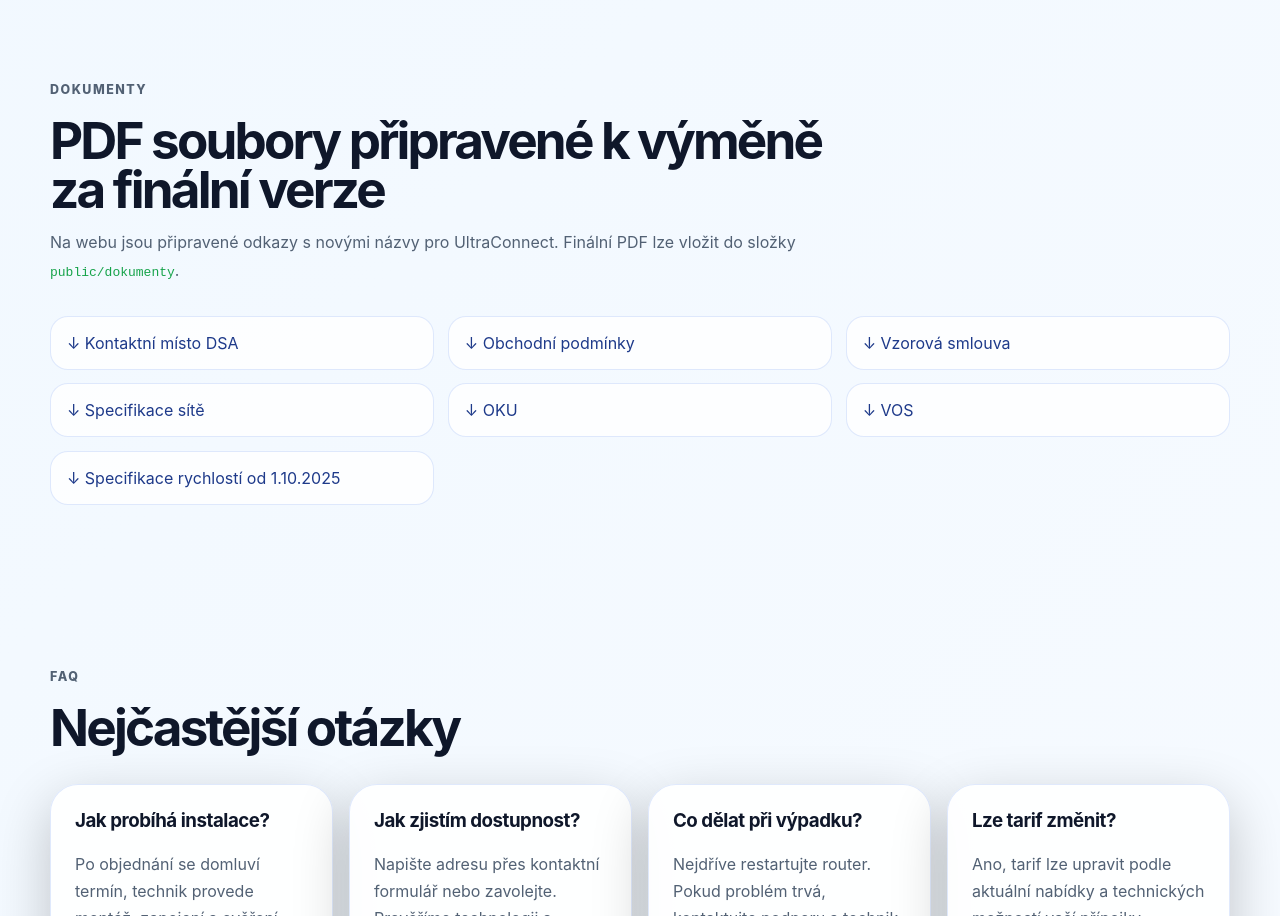
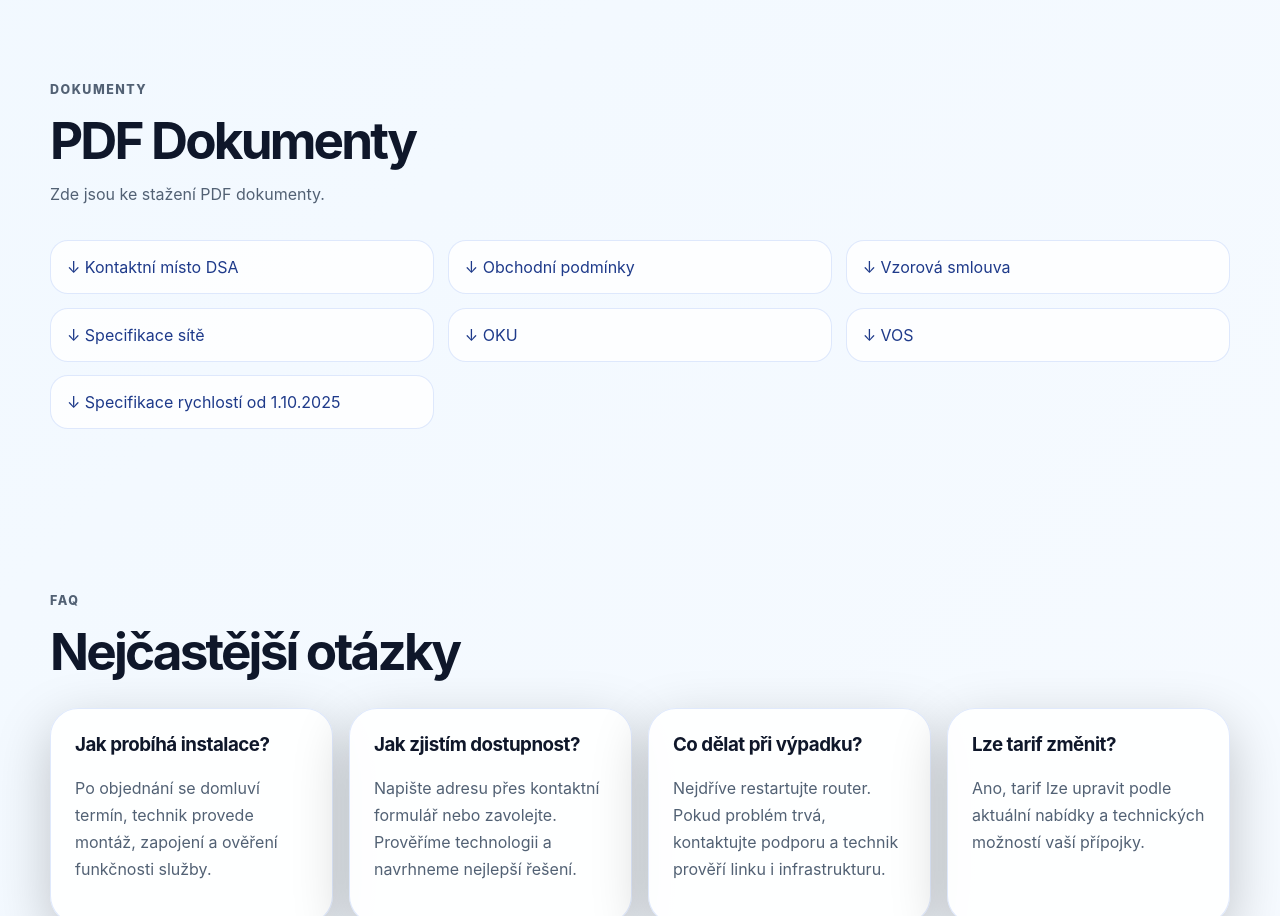
Before and after one commit to Jarou3ek/ultraconnect, a website: page index.html in a window 1280 px wide. Shown: the part 7168-8084 px from the top of the page. Drawn offline with Linux system fonts and the light colour scheme.

Commit message:
Update index.html

```diff
--- a/index.html
+++ b/index.html
@@ -463,10 +463,9 @@
     <section class="section" id="dokumenty">
       <div class="section-heading">
         <p class="eyebrow">Dokumenty</p>
-        <h2>PDF soubory připravené k výměně za finální verze</h2>
+        <h2>PDF Dokumenty</h2>
         <p>
-          Na webu jsou připravené odkazy s novými názvy pro UltraConnect.
-          Finální PDF lze vložit do složky <code>public/dokumenty</code>.
+          Zde jsou ke stažení PDF dokumenty</code>.
         </p>
       </div>
 
```
